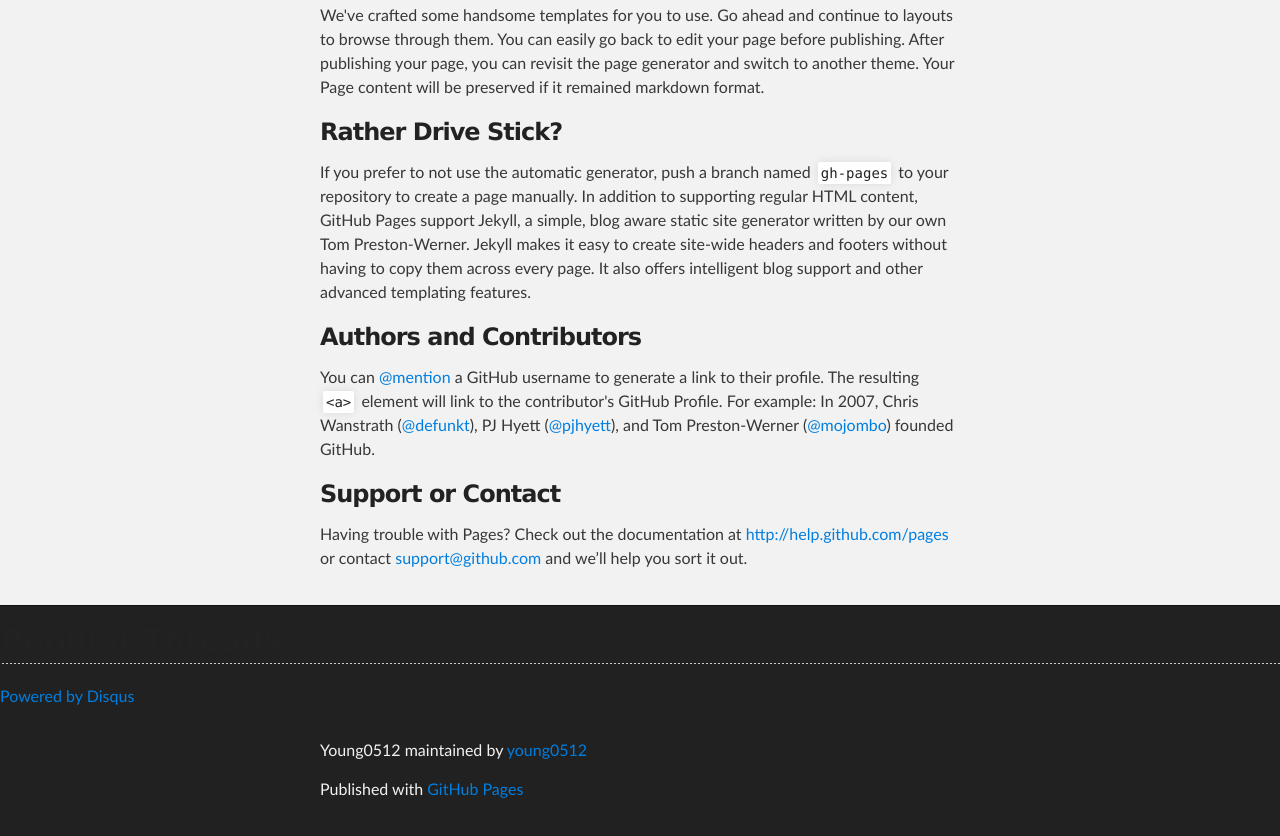
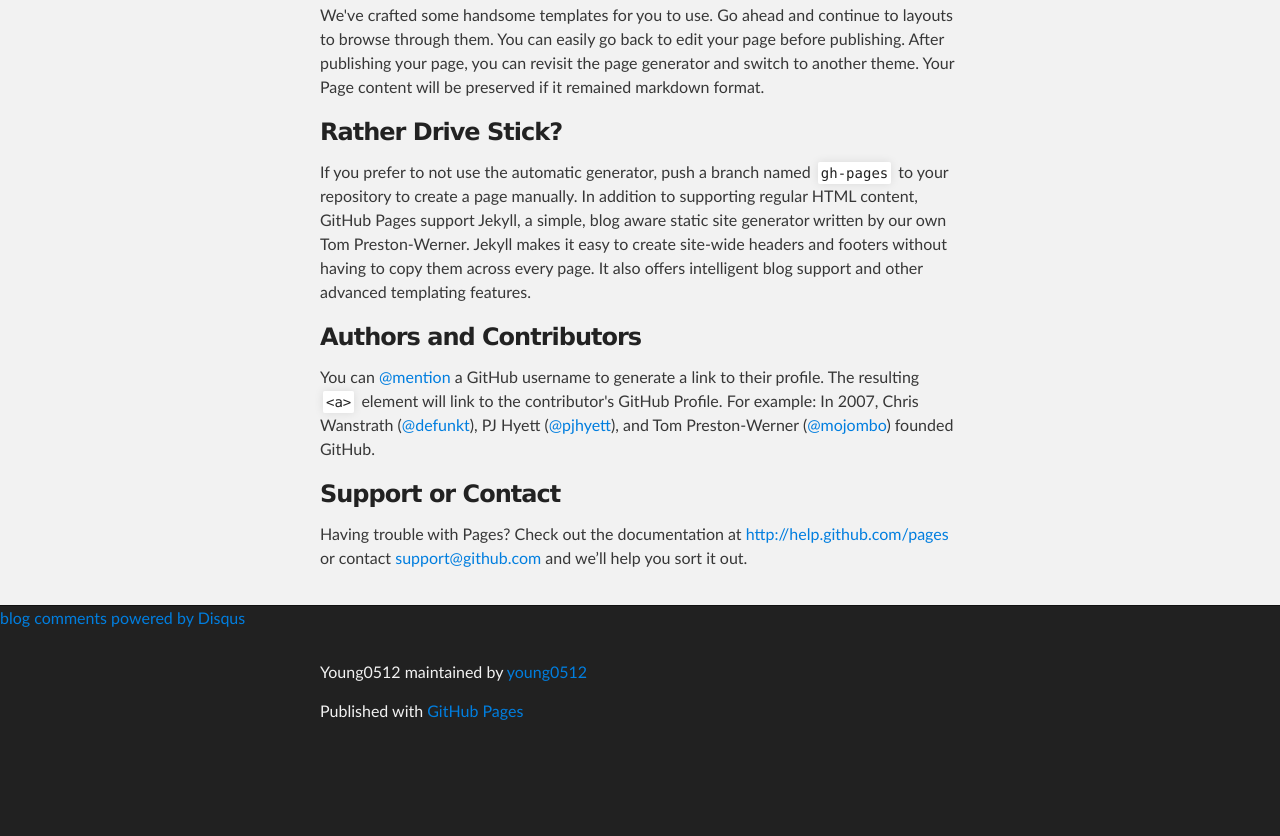
Before and after one commit to young0512/young0512, a plain HTML site: page index.html in a window 1280 px wide. Shown: the part 622-1458 px from the top of the page. After the commit the page ends 1380 px from the top, so only its background shows below. Drawn offline with Linux system fonts and the light colour scheme; a script that the page names is missing.

Commit message:
Update gh-pages

```diff
--- a/index.html
+++ b/index.html
@@ -60,11 +60,14 @@ $ git checkout gh-pages
       </section>
     </div>
 
-    <div id="popularthreads" class="dsq-widget">
-    <h2 class="dsq-widget-title">Popular Threads</h2>
-    <script type="text/javascript" src="http://young0512.disqus.com/popular_threads_widget.js?num_items=5"></script>
-    </div>
-    <a href="http://disqus.com/">Powered by Disqus</a>
+
+
+
+<div id="disqus_thread"></div>
+<script type="text/javascript" src="http://disqus.com/forums/young0512/embed.js"></script>
+<noscript><a href="http://disqus.com/forums/young0512/?url=ref">View the discussion thread.</a></noscript>
+<a href="http://disqus.com" class="dsq-brlink">blog comments powered by <span class="logo-disqus">Disqus</span></a>
+
 
      <!-- FOOTER  -->
     <div id="footer_wrap" class="outer">
```
